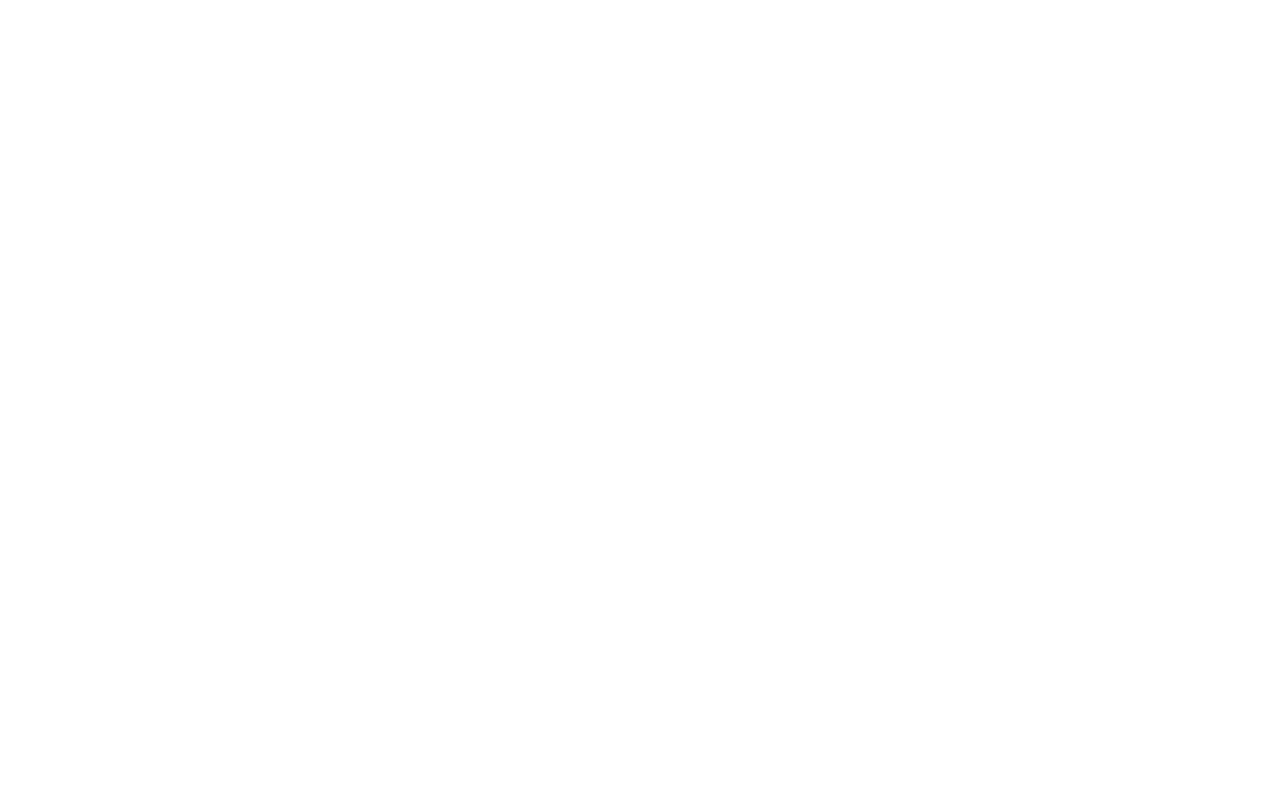
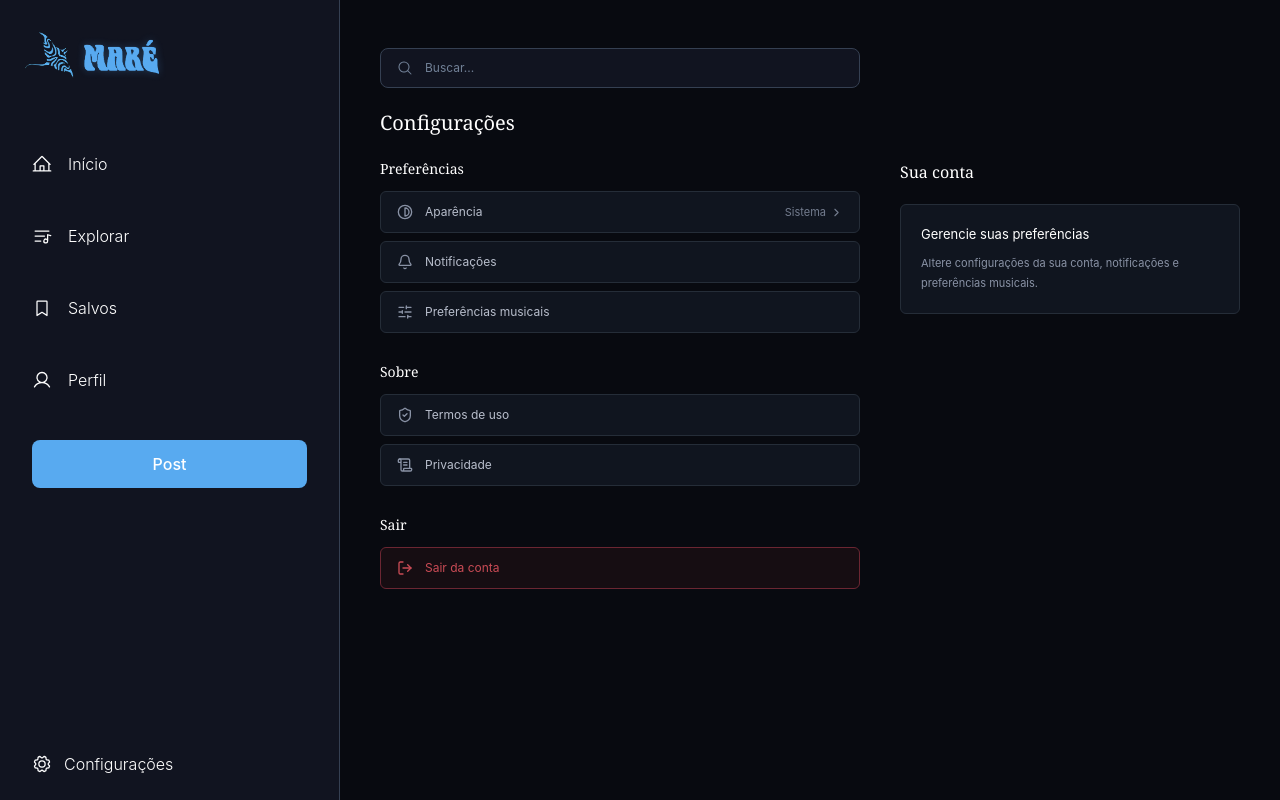
Before and after one commit to sarahdurval407-png/SESI-Mare-Frontend, a React (Vite) app: page /configuracao in a window 1280 px wide. Before the commit this address had no page. Built offline with nearby package versions, Linux system fonts and the light colour scheme.

Commit message:
Configuracao

```diff
--- a/src/App.tsx
+++ b/src/App.tsx
@@ -11,6 +11,7 @@
 import Salvos from "./pages/salvos";
 import Criarpost from "./pages/criarpost";
 import Contato from "./pages/contato";
+import Configuracao from "./pages/configuracao";
 import { Toaster } from "react-hot-toast";
 
 function App() {
@@ -38,6 +39,7 @@
         <Route path="/artistas" element={<Artistas />} />
         <Route path="/salvos" element={<Salvos />} />
         <Route path="/criarpost" element={<Criarpost />} />
+        <Route path="/configuracao" element={<Configuracao />} />
 
       </Routes>
     </BrowserRouter>
--- /dev/null
+++ b/src/pages/configuracao.tsx
@@ -0,0 +1,296 @@
+import {
+  Contrast,
+  Bell,
+  SlidersHorizontal,
+  ShieldCheck,
+  ScrollText,
+  LogOut,
+  ChevronRight,
+} from "lucide-react";
+
+import PageLayout from "../components/pageLayout";
+import PageContent from "../components/pageContent";
+import SearchBar from "../components/searchbar";
+
+export default function Configuracoes() {
+  return (
+    <PageLayout>
+      <PageContent>
+
+        {/* COLUNAS — MESMO PADRÃO DA HOME */}
+        <div className="grid grid-cols-1 gap-10 xl:grid-cols-[minmax(0,1fr)_340px]">
+
+          {/* COLUNA PRINCIPAL */}
+          <section className="min-w-0">
+
+            {/* ÁREA FIXA */}
+            <div className="sticky top-0 z-20 bg-[#080A10]">
+
+              {/* BUSCA */}
+              <div className="pt-6">
+                <SearchBar />
+              </div>
+
+            </div>
+
+            {/* CONFIGURAÇÕES */}
+            <div className="pt-5 max-w-[620px]">
+
+              <h1 className="font-serif text-[20px] text-white mb-5">
+                Configurações
+              </h1>
+
+              {/* ================= PREFERÊNCIAS ================= */}
+              <section className="mb-7">
+
+                <h2 className="font-serif text-[14px] text-white mb-3">
+                  Preferências
+                </h2>
+
+                <div className="flex flex-col gap-2">
+
+                  {/* Aparência */}
+                  <button
+                    className="
+                      w-full
+                      min-h-[42px]
+                      px-4
+                      flex
+                      items-center
+                      gap-3
+                      rounded-md
+                      bg-[#10151F]
+                      border
+                      border-[#252D38]
+                      hover:border-[#3A73C4]
+                      transition
+                      text-left
+                    "
+                  >
+                    <Contrast
+                      size={16}
+                      className="text-[#8992A5]"
+                    />
+
+                    <span className="flex-1 text-[12px] text-[#B8BECC]">
+                      Aparência
+                    </span>
+
+                    <span className="flex items-center gap-1 text-[11px] text-[#737C8E]">
+                      Sistema
+                      <ChevronRight size={13} />
+                    </span>
+                  </button>
+
+                  {/* Notificações */}
+                  <button
+                    className="
+                      w-full
+                      min-h-[42px]
+                      px-4
+                      flex
+                      items-center
+                      gap-3
+                      rounded-md
+                      bg-[#10151F]
+                      border
+                      border-[#252D38]
+                      hover:border-[#3A73C4]
+                      transition
+                      text-left
+                    "
+                  >
+                    <Bell
+                      size={16}
+                      className="text-[#8992A5]"
+                    />
+
+                    <span className="text-[12px] text-[#B8BECC]">
+                      Notificações
+                    </span>
+                  </button>
+
+                  {/* Preferências musicais */}
+                  <button
+                    className="
+                      w-full
+                      min-h-[42px]
+                      px-4
+                      flex
+                      items-center
+                      gap-3
+                      rounded-md
+                      bg-[#10151F]
+                      border
+                      border-[#252D38]
+                      hover:border-[#3A73C4]
+                      transition
+                      text-left
+                    "
+                  >
+                    <SlidersHorizontal
+                      size={16}
+                      className="text-[#8992A5]"
+                    />
+
+                    <span className="text-[12px] text-[#B8BECC]">
+                      Preferências musicais
+                    </span>
+                  </button>
+
+                </div>
+
+              </section>
+
+              {/* ================= SOBRE ================= */}
+              <section className="mb-7">
+
+                <h2 className="font-serif text-[14px] text-white mb-3">
+                  Sobre
+                </h2>
+
+                <div className="flex flex-col gap-2">
+
+                  {/* Termos */}
+                  <button
+                    className="
+                      w-full
+                      min-h-[42px]
+                      px-4
+                      flex
+                      items-center
+                      gap-3
+                      rounded-md
+                      bg-[#10151F]
+                      border
+                      border-[#252D38]
+                      hover:border-[#3A73C4]
+                      transition
+                      text-left
+                    "
+                  >
+                    <ShieldCheck
+                      size={16}
+                      className="text-[#8992A5]"
+                    />
+
+                    <span className="text-[12px] text-[#B8BECC]">
+                      Termos de uso
+                    </span>
+                  </button>
+
+                  {/* Privacidade */}
+                  <button
+                    className="
+                      w-full
+                      min-h-[42px]
+                      px-4
+                      flex
+                      items-center
+                      gap-3
+                      rounded-md
+                      bg-[#10151F]
+                      border
+                      border-[#252D38]
+                      hover:border-[#3A73C4]
+                      transition
+                      text-left
+                    "
+                  >
+                    <ScrollText
+                      size={16}
+                      className="text-[#8992A5]"
+                    />
+
+                    <span className="text-[12px] text-[#B8BECC]">
+                      Privacidade
+                    </span>
+                  </button>
+
+                </div>
+
+              </section>
+
+              {/* ================= SAIR ================= */}
+              <section>
+
+                <h2 className="font-serif text-[14px] text-white mb-3">
+                  Sair
+                </h2>
+
+                <button
+                  onClick={() => {
+                    localStorage.removeItem("token");
+                    window.location.href = "/";
+                  }}
+                  className="
+                    w-full
+                    min-h-[42px]
+                    px-4
+                    flex
+                    items-center
+                    gap-3
+                    rounded-md
+                    bg-[#160D12]
+                    border
+                    border-[#6B2632]
+                    hover:border-[#E5484D]
+                    transition
+                    text-left
+                  "
+                >
+                  <LogOut
+                    size={16}
+                    className="text-[#C94B55]"
+                  />
+
+                  <span className="text-[12px] text-[#C94B55]">
+                    Sair da conta
+                  </span>
+                </button>
+
+              </section>
+
+            </div>
+
+          </section>
+
+          {/* COLUNA DA DIREITA
+              MESMA COLUNA DA HOME */}
+          <aside className="hidden xl:block">
+
+            <div className="sticky top-40">
+
+              <h2 className="mb-5 font-serif text-[16px] text-white">
+                Sua conta
+              </h2>
+
+              <div
+                className="
+                  rounded-md
+                  bg-[#10151F]
+                  border
+                  border-[#252D38]
+                  p-5
+                "
+              >
+                <p className="text-[13px] text-white mb-2">
+                  Gerencie suas preferências
+                </p>
+
+                <p className="text-[11px] leading-5 text-[#8992A5]">
+                  Altere configurações da sua conta,
+                  notificações e preferências musicais.
+                </p>
+              </div>
+
+            </div>
+
+          </aside>
+
+        </div>
+
+      </PageContent>
+    </PageLayout>
+  );
+}
--- a/src/pages/explorar.tsx
+++ b/src/pages/explorar.tsx
@@ -45,6 +45,7 @@
               nota={4.8}
               avaliacoes="124 avaliações"
             />
+
           </div>
         </section>
 
```
